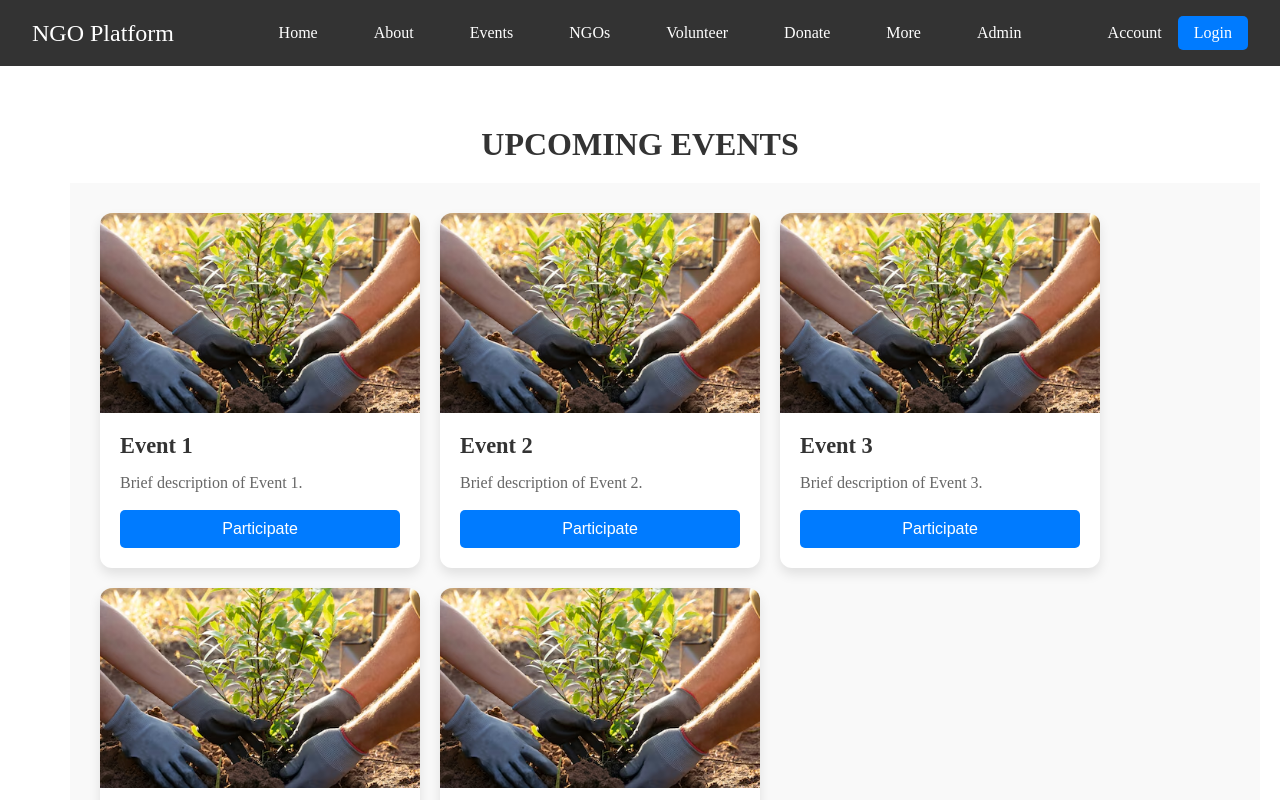
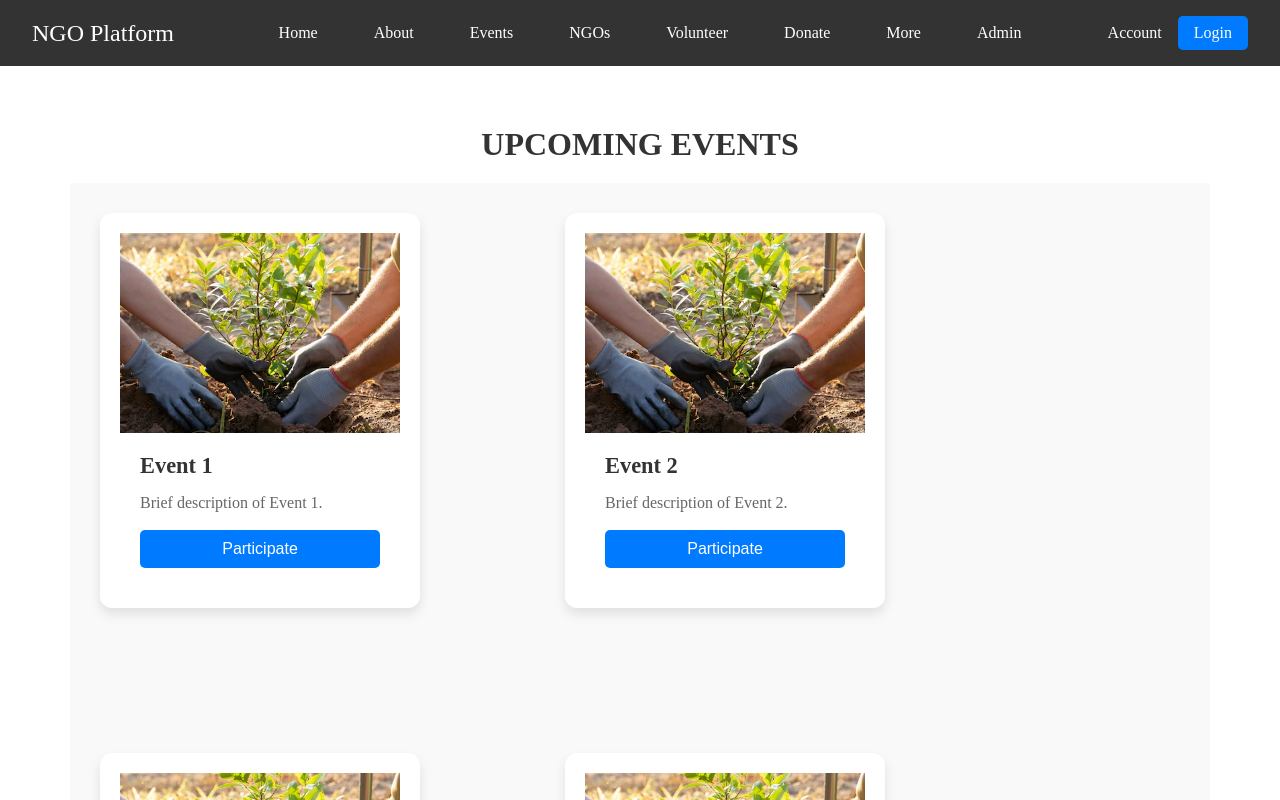
Before and after one commit to DEV-GHILDIYAL/VolunteerHub, a React (Vite) app in the folder frontend/: page /events/upcoming in a window 1280 px wide. Built offline with nearby package versions, Linux system fonts and the light colour scheme.

Commit message:
Upcoming Events Changes

```diff
--- a/frontend/src/components/CardSection/CardSection.css
+++ b/frontend/src/components/CardSection/CardSection.css
@@ -4,13 +4,16 @@
   justify-content: flex-start; /* Align cards to the left */
   padding: 20px;
   margin-left: 50px;
+  margin-right: 50px;
   background-color: #f9f9f9;
+  gap :125px;
 }
 
 .card-section .card {
   flex: 1 1 calc(33.333% - 20px); /* Adjusts card size for responsive design */
   margin: 10px;
   box-sizing: border-box; /* Ensure padding and border are included in width/height */
+  padding : 20px;
 }
 
 @media (max-width: 768px) {
--- a/frontend/src/components/CardSection/CardSection.jsx
+++ b/frontend/src/components/CardSection/CardSection.jsx
@@ -22,14 +22,20 @@ const CardSection = () => {
     },
     {
       image: img,
-      title: 'Event 3',
-      description: 'Brief description of Event 3.',
+      title: 'Event 4',
+      description: 'Brief description of Event 4.',
     },
 
     {
       image: img,
-      title: 'Event 3',
-      description: 'Brief description of Event 3.',
+      title: 'Event 5',
+      description: 'Brief description of Event 5.',
+    },
+
+    {
+      image: img,
+      title: 'Event 6',
+      description: 'Brief description of Event 6.',
     },    // Add more card objects as needed
   ];
 
```
